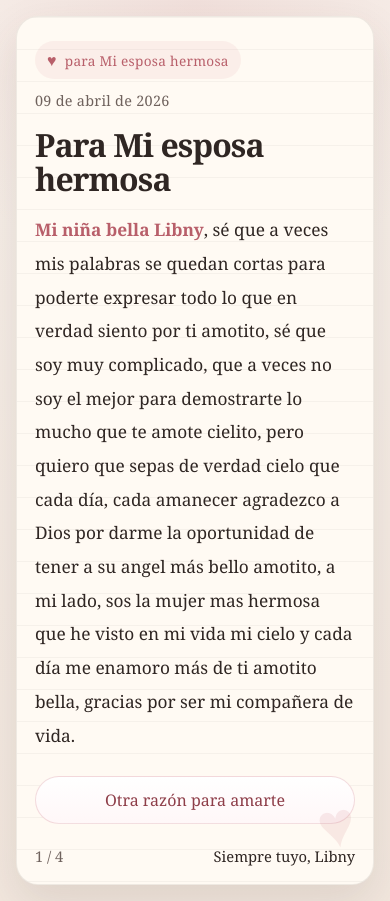
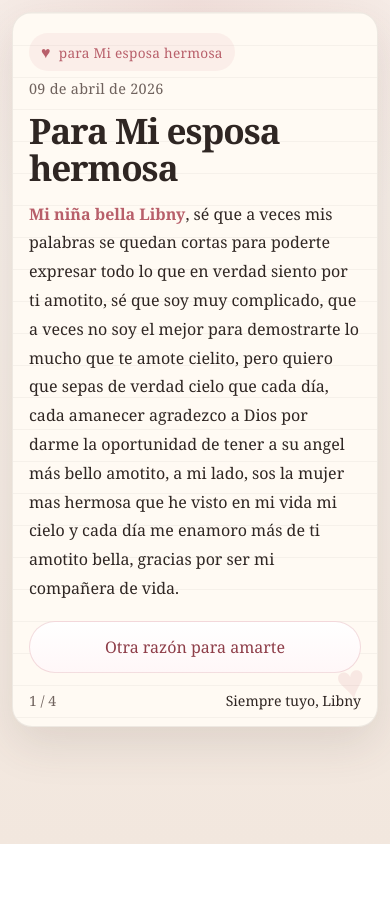
Before and after one commit to SuarezGil/My-love-, a plain HTML site: page index.html in a window 390 px wide. After the commit the page ends 844 px from the top, so only its background shows below. Drawn offline with Linux system fonts and the light colour scheme.

Commit message:
Ti amote

```diff
--- a/index.html
+++ b/index.html
@@ -24,11 +24,15 @@
         min-height: 100%;
     }
 
+    html {
+        -webkit-text-size-adjust: 100%;
+    }
+
     body {
-        min-height: 100vh;
+        min-height: 100dvh;
         display: grid;
         place-items: center;
-        padding: 24px;
+        padding: max(16px, env(safe-area-inset-top)) max(16px, env(safe-area-inset-right)) max(16px, env(safe-area-inset-bottom)) max(16px, env(safe-area-inset-left));
         color: var(--ink);
         font-family: Georgia, "Times New Roman", serif;
         background:
@@ -104,6 +108,8 @@
         color: var(--ink);
         max-width: 62ch;
         min-height: 7.25rem;
+        overflow-wrap: anywhere;
+        text-wrap: pretty;
     }
 
     .message strong {
@@ -123,6 +129,7 @@
         border: 1px solid rgba(47, 38, 35, 0.12);
         border-radius: 999px;
         padding: 12px 18px;
+        min-height: 48px;
         background: #fff;
         color: var(--ink);
         font: inherit;
@@ -169,25 +176,76 @@
 
     @media (max-width: 640px) {
         body {
-            padding: 16px;
+            padding: 12px;
+            align-items: start;
+        }
+
+        .page {
+            width: 100%;
         }
 
         .note {
-            padding: 24px 18px 18px;
-            border-radius: 22px;
+            padding: 20px 16px 16px;
+            border-radius: 20px;
         }
 
         .topline {
             flex-direction: column;
             align-items: flex-start;
+            margin-bottom: 14px;
+            gap: 8px;
+        }
+
+        h1 {
+            font-size: clamp(1.75rem, 9vw, 2.6rem);
+            margin-bottom: 14px;
+        }
+
+        .message {
+            font-size: 1rem;
+            line-height: 1.8;
+            min-height: auto;
+        }
+
+        .footer {
+            margin-top: 18px;
+            font-size: 0.88rem;
+        }
+
+        .heart {
+            font-size: 3.1rem;
+            inset: auto 12px 12px auto;
         }
 
         .actions {
             flex-direction: column;
+            margin-top: 18px;
         }
 
         button {
             width: 100%;
+            padding: 14px 16px;
+        }
+    }
+
+    @media (max-width: 380px) {
+        .note {
+            padding: 18px 14px 14px;
+        }
+
+        .tag {
+            font-size: 0.8rem;
+            padding: 7px 10px;
+        }
+
+        .message {
+            line-height: 1.75;
+        }
+
+        .footer {
+            flex-direction: column;
+            align-items: flex-start;
+            gap: 6px;
         }
     }
 
```
